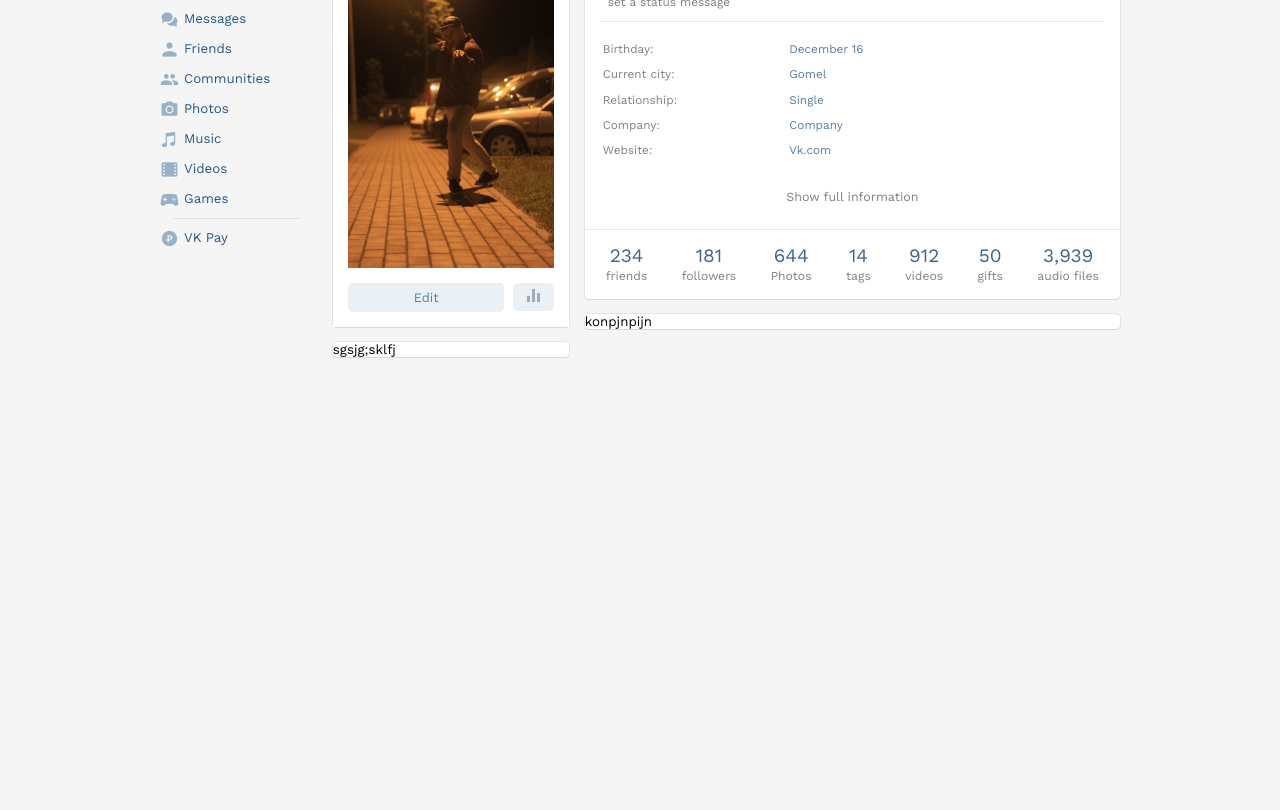
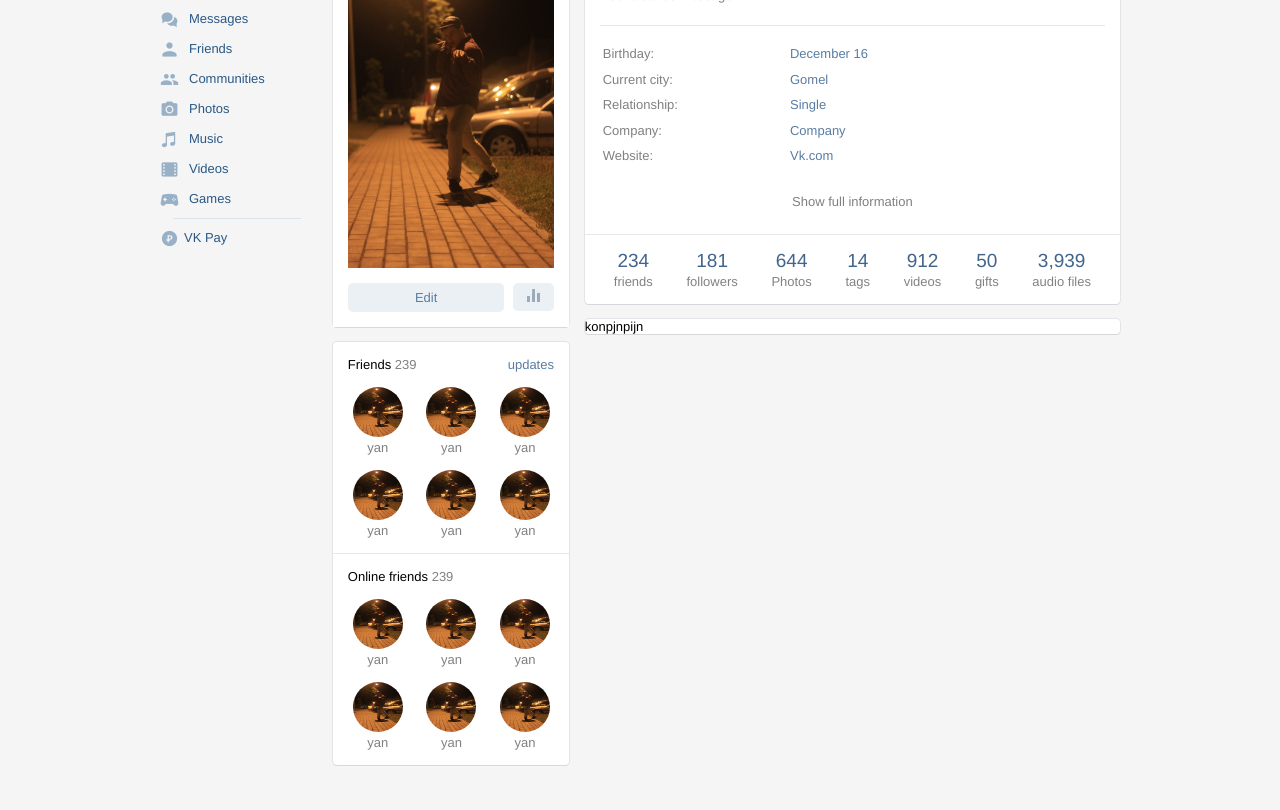
Before and after one commit to YaMorozoff/other, a plain HTML site: page mainPage.html in a window 1280 px wide. Shown: the part 113-923 px from the top of the page. Before the commit the page ends 800 px from the top, so only its background shows below. Drawn offline with nearby package versions, Linux system fonts and the light colour scheme.

Commit message:
+friends

```diff
--- a/javaScript.js
+++ b/javaScript.js
@@ -65,8 +65,9 @@ function headMenu(){
 
 
 function status() {
-  var statusPage = document.getElementsByClassName('statusPage')[0];
+  var statusPage = document.getElementById('statusPage');
   var status = document.getElementsByClassName('status')[0];
+  alert(statusPage);
   statusPage.style.display = 'block';
   document.addEventListener('click', function(event) {
     if (!status.contains(event.target))
@@ -78,7 +79,7 @@ function status() {
 
 
 function setStatus() {
-  var statusPage = document.getElementsByClassName('statusPage')[0];
+  var statusPage = document.getElementById('statusPage');
   var status = document.getElementsByClassName('status')[0];
   var statusMs = document.getElementsByClassName('statusMs')[0];
   var text = document.getElementById('input');
--- a/html.html
+++ b/mainPage.html
@@ -4,7 +4,7 @@
   <meta charset="utf-8">
   <title>Yan Morozov</title>
   <link rel="stylesheet" href="style.css">
-  <link href="https://fonts.googleapis.com/css?family=Work+Sans" rel="stylesheet">
+  <link href="https://fonts.googleapis.com/css?family=Arimo" rel="stylesheet">
   <link rel="shortcut icon" href="images/logo.ico" type="image/ico">
 </head>
 <body>
@@ -12,7 +12,7 @@
     <div class="headerCenter">
 
       <div class="logoHeader">
-        <a class="logo" href="html.html"><img src="images/logo.png" alt=""></a>
+        <a class="logo" href="mainPage.html"><img src="images/logo.png" alt=""></a>
       </div>
 
       <div class="searchHeader">
@@ -61,29 +61,25 @@
   <div class="page">
     <div class="centerPage">
       <div class="leftPageMenu">
-        <a class="hiddenMenuA"><img src="images/home.png" alt="" style="vertical-align:middle;padding-right:5px;">My profile</a>
-        <a class="hiddenMenuA"><img src="images/news.png" alt="" style="vertical-align:middle;padding-right:5px;">News</a>
-        <a class="hiddenMenuA"><img src="images/message.png" alt="" style="vertical-align:middle;padding-right:5px;">Messages</a>
-        <a class="hiddenMenuA"><img src="images/user.png" alt="" style="vertical-align:middle;padding-right:5px;">Friends</a>
-        <a class="hiddenMenuA"><img src="images/users.png" alt="" style="vertical-align:middle;padding-right:5px;">Communities</a>
-        <a class="hiddenMenuA"><img src="images/photo.png" alt="" style="vertical-align:middle;padding-right:5px;">Photos</a>
-        <a class="hiddenMenuA"><img src="images/music.png" alt="" style="vertical-align:middle;padding-right:5px;">Music</a>
-        <a class="hiddenMenuA"><img src="images/video.png" alt="" style="vertical-align:middle;padding-right:5px;">Videos</a>
-        <a class="hiddenMenuA"><img src="images/games.png" alt="" style="vertical-align:middle;padding-right:5px;">Games </a>
+        <a class="hiddenMenuA"><img id="hiddenMenuAImg"src="images/home.png" alt="">My profile</a>
+        <a class="hiddenMenuA"><img id="hiddenMenuAImg"src="images/news.png" alt="">News</a>
+        <a class="hiddenMenuA"><img id="hiddenMenuAImg"src="images/message.png" alt="">Messages</a>
+        <a class="hiddenMenuA"><img id="hiddenMenuAImg"src="images/user.png" alt="">Friends</a>
+        <a class="hiddenMenuA"><img id="hiddenMenuAImg"src="images/users.png" alt="">Communities</a>
+        <a class="hiddenMenuA"><img id="hiddenMenuAImg"src="images/photo.png" alt="">Photos</a>
+        <a class="hiddenMenuA"><img id="hiddenMenuAImg"src="images/music.png" alt="">Music</a>
+        <a class="hiddenMenuA"><img id="hiddenMenuAImg"src="images/video.png" alt="">Videos</a>
+        <a class="hiddenMenuA"><img id="hiddenMenuAImg"src="images/games.png" alt="">Games </a>
         <div class="hrm"></div>
         <a class="hiddenMenuA"><img src="images/coin.png" alt="" style="vertical-align:middle;padding-right:5px;">VK Pay</a>
       </div>
 
       <div class="mainPage">
         <div class="mainPageLeft">
-
           <div class="mainBoxes">
 
             <div class="ava">
               <img src="images/ava.jpg" alt="" width = '100%' height = '100%'>
-              <div class="avaMenu">
-
-              </div>
             </div>
 
 
@@ -95,23 +91,123 @@
 
           </div>
           <div class="mainBoxes">
-            sgsjg;sklfj
+            <div class="friends">
+              <div class="friends1">
+                <span id="friendsText">Friends</span>
+                <a id="friendsUpdate">updates</a>
+                <span id="friendsCouns">239</span>
+              </div>
+              <div class="friends2">
+
+                <div class="friendCell">
+                  <a href="#">
+                    <img id="friendCellPhoto"src="images/ava.jpg" alt="" width="50px" height="50px">
+                    <span id="friendCellText">yan</span>
+                  </a>
+                </div>
+                <div class="friendCell">
+                  <a href="#">
+                    <img id="friendCellPhoto"src="images/ava.jpg" alt="" width="50px" height="50px">
+                    <span id="friendCellText">yan</span>
+                  </a>
+                </div>
+                <div class="friendCell">
+                  <a href="#">
+                    <img id="friendCellPhoto"src="images/ava.jpg" alt="" width="50px" height="50px">
+                    <span id="friendCellText">yan</span>
+                  </a>
+                </div>
+               </div>
+                <div class="friends2">
+                  <div class="friendCell">
+                    <a href="#">
+                      <img id="friendCellPhoto"src="images/ava.jpg" alt="" width="50px" height="50px">
+                      <span id="friendCellText">yan</span>
+                    </a>
+                  </div>
+                  <div class="friendCell">
+                    <a href="#">
+                      <img id="friendCellPhoto"src="images/ava.jpg" alt="" width="50px" height="50px">
+                      <span id="friendCellText">yan</span>
+                    </a>
+                  </div>
+                  <div class="friendCell">
+                    <a href="#">
+                      <img id="friendCellPhoto"src="images/ava.jpg" alt="" width="50px" height="50px">
+                      <span id="friendCellText">yan</span>
+                    </a>
+                  </div>
+                </div>
+
+            </div>
+            <div class="onlineFriends">
+              <div class="onlineFriends1">
+                <span id="friendsText">Online friends</span>
+                <span id="friendsCount">239</span>
+              </div>
+              <div class="friends2">
+
+                <div class="friendCell">
+                  <a href="#">
+                    <img id="friendCellPhoto"src="images/ava.jpg" alt="" width="50px" height="50px">
+                    <span id="friendCellText">yan</span>
+                  </a>
+                </div>
+                <div class="friendCell">
+                  <a href="#">
+                    <img id="friendCellPhoto"src="images/ava.jpg" alt="" width="50px" height="50px">
+                    <span id="friendCellText">yan</span>
+                  </a>
+                </div>
+                <div class="friendCell">
+                  <a href="#">
+                    <img id="friendCellPhoto"src="images/ava.jpg" alt="" width="50px" height="50px">
+                    <span id="friendCellText">yan</span>
+                  </a>
+                </div>
+               </div>
+                <div class="friends2">
+                  <div class="friendCell">
+                    <a href="#">
+                      <img id="friendCellPhoto"src="images/ava.jpg" alt="" width="50px" height="50px">
+                      <span id="friendCellText">yan</span>
+                    </a>
+                  </div>
+                  <div class="friendCell">
+                    <a href="#">
+                      <img id="friendCellPhoto"src="images/ava.jpg" alt="" width="50px" height="50px">
+                      <span id="friendCellText">yan</span>
+                    </a>
+                  </div>
+                  <div class="friendCell">
+                    <a href="#">
+                      <img id="friendCellPhoto"src="images/ava.jpg" alt="" width="50px" height="50px">
+                      <span id="friendCellText">yan</span>
+                    </a>
+                  </div>
+                </div>
+            </div>
           </div>
         </div>
         <div class="mainPageRight">
           <div class="mainBoxes">
             <div class="aboutMe">
-              <p id="pageName">Yan Morozov</p>
+
+              <div class="pageName">
+                <span id="pageName">Yan Morozov</span>
+                <span id="online">Online</span>
+              </div>
+
               <div class="status">
-                <div class="statusMs" onclick="status()" >
-                  <div class="statusPage">
-                    <form onsubmit="status()">
-                      <input id="input" type="text" autofocus size="80%"><br>
-                    </form>
+                <div class="statusMs" onclick="status()">
+                  <span>set a status message</span>
+                </div>
+                <div id="statusPage">
+                  <form onsubmit="status()">
+                    <input id="input" type="text" autofocus size="70"><br>
+                  </form>
 
-                    <div class="saveButton" onclick="setStatus()">Save</div>
-                  </div>
-                  <p>set a status message</p>
+                  <div class="saveButton" onclick="setStatus()">Save</div>
                 </div>
               </div>
 
--- a/style.css
+++ b/style.css
@@ -2,8 +2,8 @@
 *{
   margin: 0;
   padding: 0;
-  font-family: 'Work Sans', sans-serif;
-  font-size: 97%;
+  font-family: 'Arimo', sans-serif;
+  font-size: 13px;
 }
 body{
   background-color:rgb(245, 245, 245);
@@ -12,6 +12,9 @@ a{
   text-decoration: none;
   cursor: pointer;
   color: #597da3;
+}
+.mainBoxes a:hover{
+  text-decoration: underline;
 }
 p{
 
@@ -30,6 +33,7 @@ button{
 button:hover{
   background-color:rgb(230, 235, 245)
 }
+
 .header{
   background-color: rgba(73, 115, 171, 1);
   width: 100%;
@@ -179,6 +183,10 @@ box-shadow: 0 1px 3px rgba(0,0,0,.1);
   line-height: 30px;
   color: #2a5885;
 }
+#hiddenMenuAImg{
+  vertical-align:middle;
+  padding-right:10px;
+}
 
 .hrm{
   margin: 4px 13px;
@@ -234,6 +242,8 @@ background-color:rgb(230, 235, 245);
   padding-left:inherit;
   padding-bottom:inherit;
 }
+
+
 .twoButtons{
   background-color: inherit;
   padding: 15px;
@@ -261,10 +271,12 @@ background-color:rgb(230, 235, 245);
 
 .status{
  border-radius:5px;
- padding: 5px;
+ padding: 0px 5px 5px 5px;
  cursor: pointer;
+ margin: 0px 5px 15px 5px;
 }
-.statusPage{
+
+#statusPage{
   position: absolute;
   z-index: 10;
   margin: -21px 0 0;
@@ -294,9 +306,16 @@ background-color:rgb(230, 235, 245);
 #check{
   background-color: white;
 }
+.pageName{
+  padding: 5px;
+  padding-bottom: 0;
+}
 #pageName{
   color: black;
   font-size: 150%
+}
+#online{
+  float: right;
 }
 #hideBox{
   display:flex;
@@ -308,7 +327,6 @@ background-color:rgb(230, 235, 245);
 padding: 15px;
 padding-bottom: 0;
 line-height: 150%;
-border-top: 1px solid #e7e8ec;
 }
 .aboutMe1{
   padding-right: 21%;
@@ -323,9 +341,6 @@ border-top: 1px solid #e7e8ec;
   display: flex;
   padding: 3px;
 }
-.aboutMe1 a:hover {
-text-decoration: underline;
-}
 .aboutMe2{
   display: none;
   padding: 15px;
@@ -333,7 +348,7 @@ text-decoration: underline;
 }
 .aboutMe21{
    border-top: 1px solid #e7e8ec;
-   padding-bottom: 10px;
+   padding-bottom: 15px;
 }
 
 .hrm1{
@@ -345,6 +360,7 @@ text-decoration: underline;
 padding-bottom: 4px;
 padding-right: 7px;
 background-color: white;
+color:black;
 }
 .aboutMe22{
     text-align: center;
@@ -356,6 +372,9 @@ background-color: white;
   display: inline-block;
   padding: 15px;
 }
+.aboutMe22 a:hover{
+  text-decoration:none;
+}
 .count{
   font-size: 19px;
   color: #42648b;
@@ -366,34 +385,44 @@ background-color: white;
   line-height: 15px;
   color: #828282;
 }
+.textNum:hover{
+  color: #42648b;
+}
 
+#friendsText{
+  color: black;
+}
+.friends{
+  margin-bottom: 15px;
+}
+.friends1{
+ padding: 15px 0px 0px 15px;
+}
+.friends2{
+  padding: 15px 0px 0px 15px;
 
+}
+.onlineFriends{
+  border-top: 1px solid #e7e8ec;
+  padding-bottom:15px;
 
-
-
-
-
-
-
-
-
-
-
-
-
-
-
-
-
-
-
-
-
-/*.avaMenu{
-  position: absolute;
-  visibility: visible;
-  z-index: 100;
-  height: 50px;
-  width: 87.5%;
-  background-color: red;
-}*/
+}
+.onlineFriends1{
+  padding: 15px 0px 0px 15px;
+}
+.friendCell{
+  display: inline-block;
+  padding-right: 15px;
+  padding-left: 5px;
+}
+#friendCellPhoto{
+ border-radius: 50px;
+}
+#friendCellText{
+display: block;
+text-align: center;
+}
+#friendsUpdate{
+  float: right;
+  padding-right: 15px;
+}
```
Also changed, not shown: header.html (added, +49 -0 lines).
